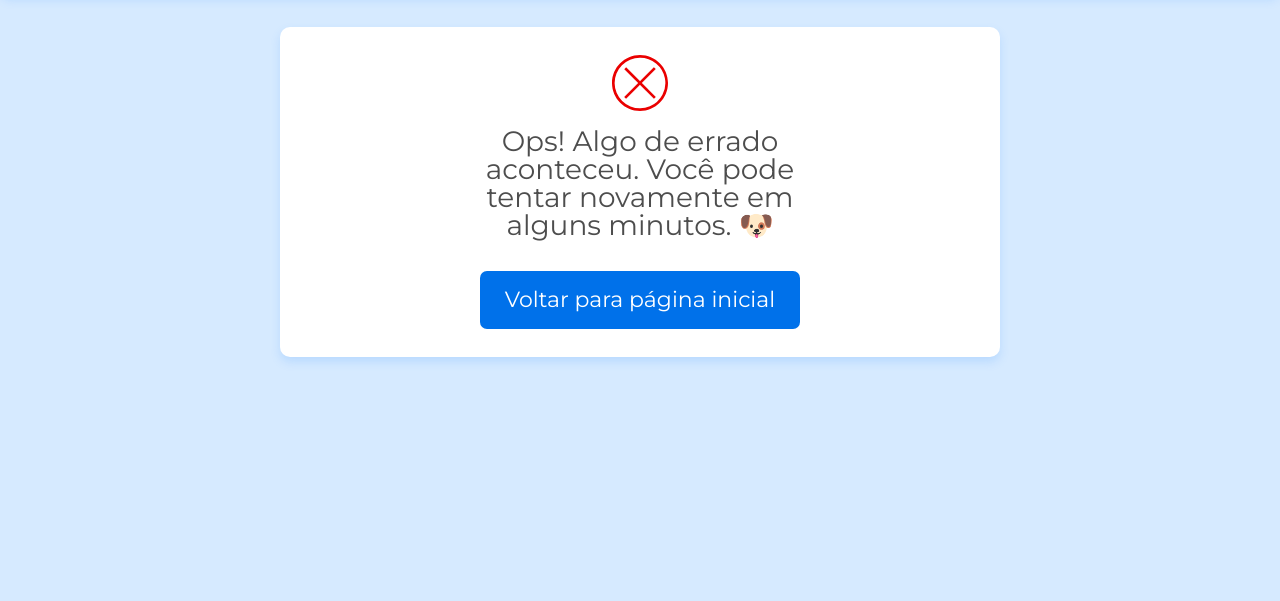
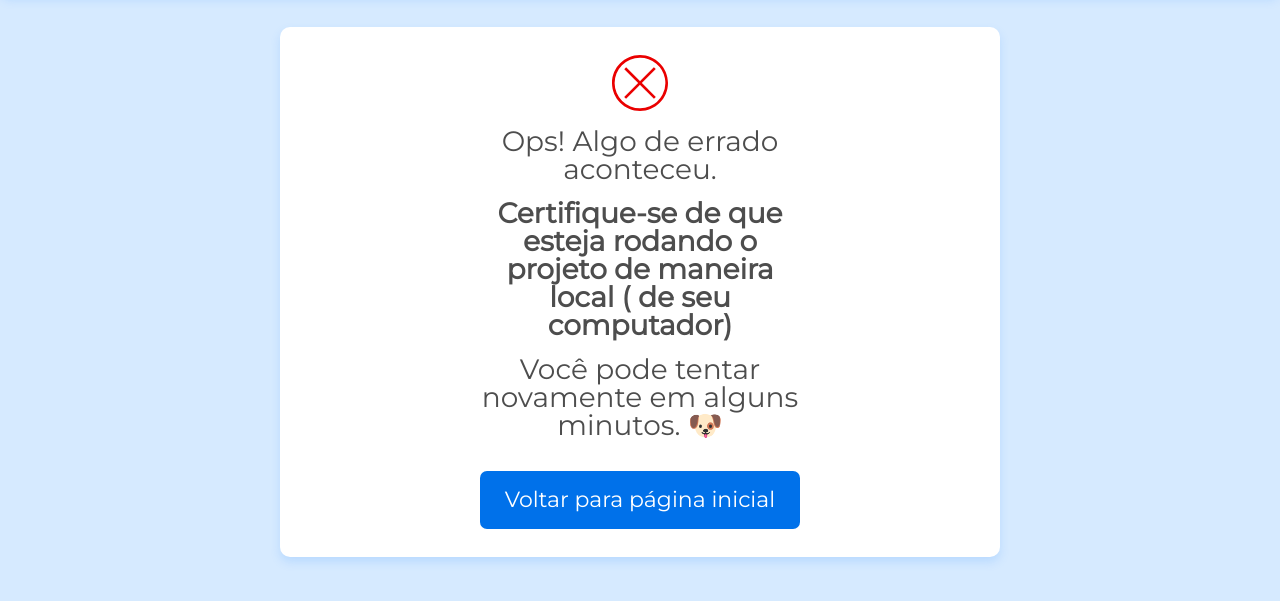
Before and after one commit to ediCarlosSilva/js-crud, a plain HTML site: page telas/erro.html in a window 1280 px wide. Shown: the part 81-682 px from the top of the page. Drawn offline with Linux system fonts and the light colour scheme.

Commit message:
ajuste pagina erro

```diff
--- a/assets/css/erro_geral.css
+++ b/assets/css/erro_geral.css
@@ -3,6 +3,12 @@
     flex-direction: column;
     align-items: center;
     text-align: center;
+}
+
+.aviso {
+    display: inline-block;
+    padding: 1rem;
+    font-weight: bold;
 }
 
 .cadastro-cartao__icone-concluido {
--- a/telas/erro.html
+++ b/telas/erro.html
@@ -28,7 +28,8 @@
     <main class="container flex flex--coluna flex--centro">
         <section class="cadastro-cartao cartao">
             <span class="cadastro-cartao__icone-concluido"></span>
-            <h1 class="cadastro-cartao__titulo cartao__titulo">Ops! Algo de errado aconteceu. Você pode tentar novamente em alguns minutos. &#128054</h1>
+            <h1 class="cadastro-cartao__titulo cartao__titulo">Ops! Algo de errado aconteceu. <br><span class="aviso">Certifique-se de que esteja rodando o projeto de maneira local ( de seu computador)</span>
+                <br>Você pode tentar novamente em alguns minutos. &#128054</h1>
             <a href="./lista_cliente.html" class="botao">Voltar para página inicial</a>
         </section>
     </main>
```
